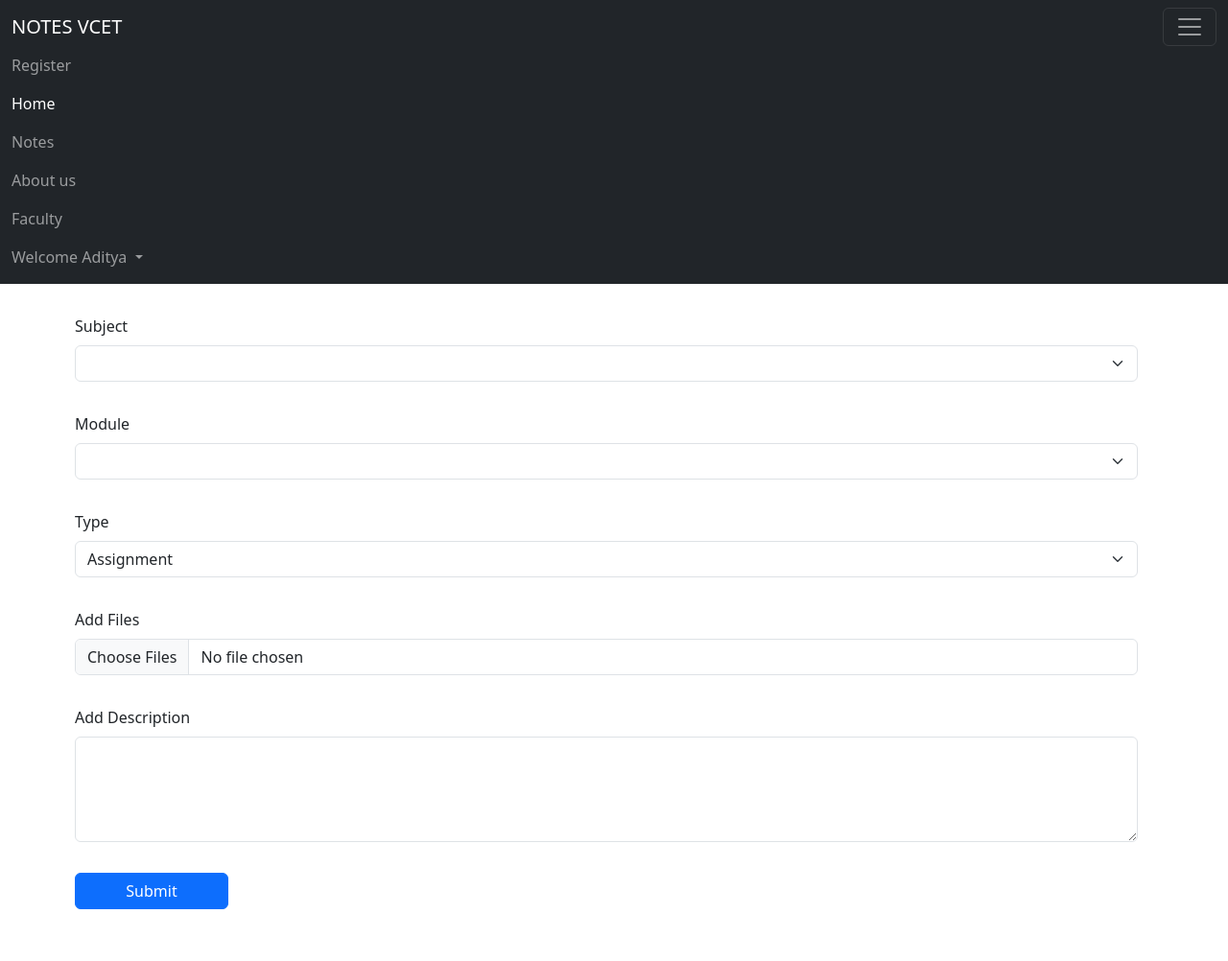
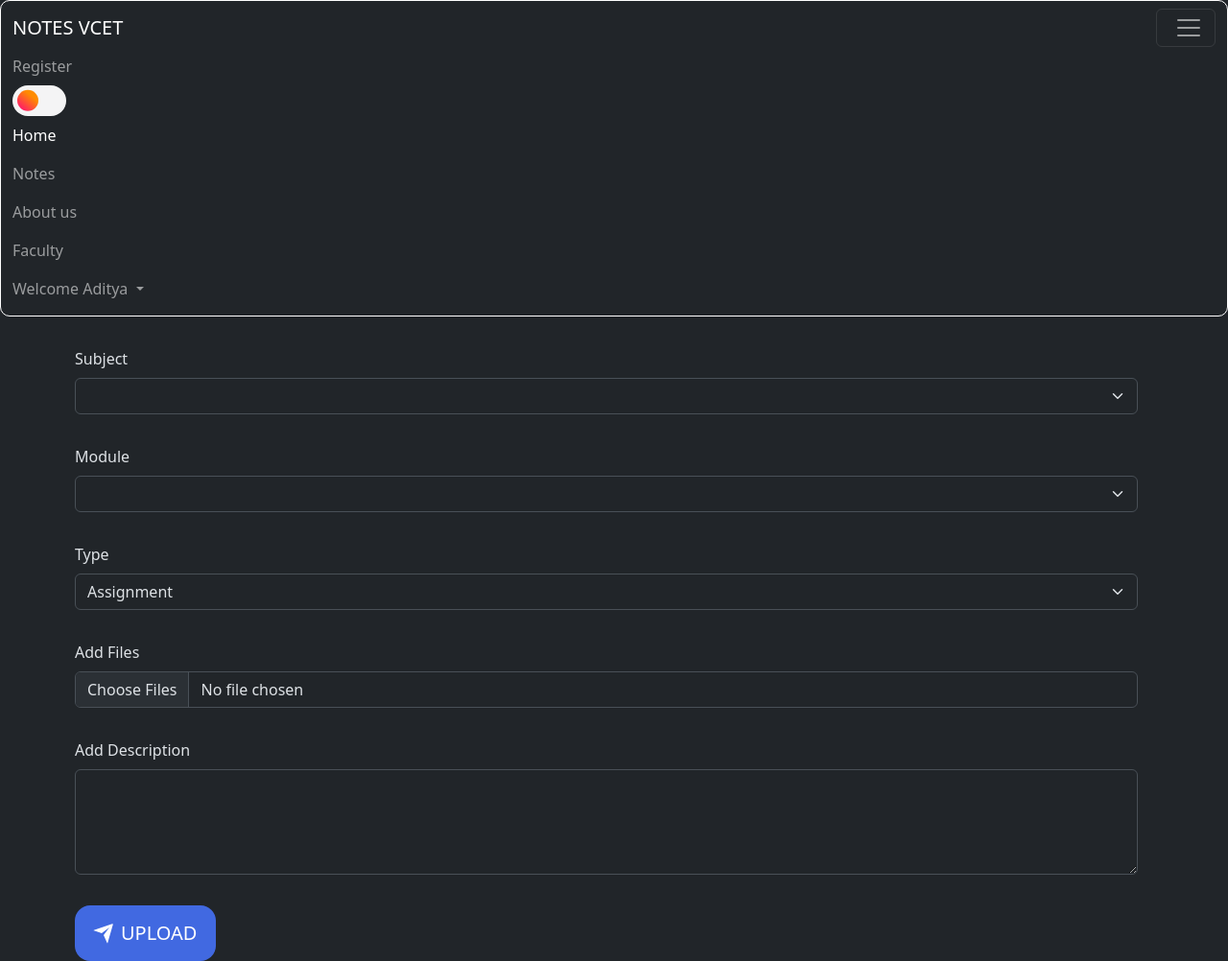
Before and after one commit to Slacky300/NotesBeta, a Django app: page /addNotes/ in a window 1280 px wide, after a click that opens the changed part. Shown: the whole page at 96% size. Before the commit the page ends 948 px from the top, so only its background shows below. Run offline with Django 4.2, Linux system fonts and the light colour scheme; a user stored in the database is signed in; data comes from the database, SQL or seed files in the repository; both versions use the stored data as it was after the commit.

Commit message:
dark mode optimise

```diff
--- a/blog/urls.py
+++ b/blog/urls.py
@@ -18,6 +18,7 @@
 from django.conf.urls.static import static
 from django.contrib import admin
 from django.urls import path, include
+from django.conf.urls import handler404,handler500
 
 urlpatterns = [
 
@@ -28,3 +29,6 @@
 ]
 if settings.DEBUG:
     urlpatterns += static(settings.MEDIA_URL,document_root = settings.MEDIA_ROOT)
+
+
+handler404 = 'blogapp.views.error_404'
--- a/blogapp/urls.py
+++ b/blogapp/urls.py
@@ -1,4 +1,5 @@
 from django.urls import path, include
+
 from . import views
 urlpatterns = [
 
--- /dev/null
+++ b/static/css/darkmode.css
@@ -0,0 +1,58 @@
+/* The switch - the box around the slider */
+.switch {
+    --width-of-switch: 3.5em;
+
+    --height-of-switch: 2em;
+    /* size of sliding icon -- sun and moon */
+    --size-of-icon: 1.4em;
+    /* it is like a inline-padding of switch */
+    --slider-offset: 0.3em;
+    position: relative;
+    width: var(--width-of-switch);
+    height: var(--height-of-switch);
+  }
+
+  /* Hide default HTML checkbox */
+  .switch input {
+    opacity: 0;
+    width: 0;
+    height: 0;
+  }
+
+  /* The slider */
+  .slider {
+    position: absolute;
+    cursor: pointer;
+    top: 0;
+    left: 0;
+    right: 0;
+    bottom: 0;
+    background-color: #f4f4f5;
+    transition: .4s;
+    border-radius: 30px;
+  }
+
+  .slider:before {
+    position: absolute;
+    content: "";
+    height: var(--size-of-icon,1.4em);
+    width: var(--size-of-icon,1.4em);
+    border-radius: 20px;
+    left: var(--slider-offset,0.3em);
+    top: 50%;
+    transform: translateY(-50%);
+    background: linear-gradient(40deg,#ff0080,#ff8c00 70%);
+    ;
+   transition: .4s;
+  }
+
+  input:checked + .slider {
+    background-color: #303136;
+  }
+
+  input:checked + .slider:before {
+    left: calc(100% - (var(--size-of-icon,1.4em) + var(--slider-offset,0.3em)));
+    background: #303136;
+    /* change the value of second inset in box-shadow to change the angle and direction of the moon  */
+    box-shadow: inset -3px -2px 5px -2px #8983f7, inset -10px -4px 0 0 #a3dafb;
+  }
--- a/templates/components/header.html
+++ b/templates/components/header.html
@@ -1,15 +1,39 @@
-<nav class="navbar navbar-dark bg-dark ">
+{% load static %}
+<link rel="stylesheet" href="{% static 'css/darkmode.css' %}">
+<link rel="stylesheet" href="{% static 'css/new.js' %}">
+
+<nav class="navbar navbar-dark bg-dark  ">
     <div class="container-fluid">
       <a class="navbar-brand" href="{% url 'home' %}">NOTES VCET</a>
+
       <button class="navbar-toggler" type="button" data-bs-toggle="collapse" data-bs-target="#navbarSupportedContent" aria-controls="navbarSupportedContent" aria-expanded="false" aria-label="Toggle navigation">
         <span class="navbar-toggler-icon"></span>
       </button>
 
-      <div class="collapse navbar-collapse" id="navbarSupportedContent">
-        <ul class="navbar-nav ms-auto mb-2 mb-lg-0">
+      <div class="collapse navbar-collapse " id="navbarSupportedContent">
+
+        <ul class="navbar-nav mb-2 mb-lg-0">
+          {% if user.is_superuser %}
             <li class="nav-item">
             <a class="nav-link " href="{% url 'register' %}">Register</a>
           </li>
+          {% endif %}
+          <li class="nav-item">
+            <label class="switch">
+
+              <input type="checkbox"
+                  role="switch"
+                  id="flexSwitch"
+                  onclick="themeMode()">
+              <span class="slider"></span>
+          </label>
+          </li>
+          <!-- <li class="nav-item">
+            <label class="switch">
+              <input type="checkbox">
+              <span class="slider"></span>
+          </label>
+          </li> -->
             {% if user.is_authenticated %}
           <li class="nav-item">
             <a class="nav-link active" aria-current="page" href="{% url 'home' %}">Home</a>
@@ -24,6 +48,8 @@
             <a class="nav-link " href="{% url 'teacher' %}">Faculty</a>
           </li>
 
+
+
           <li class="nav-item dropdown me-4">
             <a class="nav-link dropdown-toggle" href="#" role="button" data-bs-toggle="dropdown" aria-expanded="false">
               Welcome {{user.name}}
@@ -33,7 +59,9 @@
               <li><a class="dropdown-item" href="{% url 'status' %}">Status</a></li>
               <li><a class="dropdown-item" href="{% url 'logout' %}">Logout</a></li>
             </ul>
+
           </li>
+
             {% endif %}
 
         </ul>
@@ -42,3 +70,21 @@
     </div>
 
   </nav>
+
+  <style>
+    .navbar
+    {
+        border: 0.2px solid white;
+        border-radius: 10px;
+
+    }
+  </style>
+<!-----------
+  <script>
+
+    function themeMode(){
+      var element = document.body;
+      element.dataset.bsTheme =
+        elemnt.dataset.bsTheme == "light" ? "dark" : "light";
+    }
+  </script>----->
--- a/templates/index.html
+++ b/templates/index.html
@@ -1,3 +1,5 @@
+{% load static %}
+
 <!doctype html>
 <html lang="en">
   <head>
@@ -5,17 +7,38 @@
     <meta name="viewport" content="width=device-width, initial-scale=1">
     <title>NOTES BETA</title>
     <link href="https://cdn.jsdelivr.net/npm/bootstrap@5.3.0-alpha1/dist/css/bootstrap.min.css" rel="stylesheet" integrity="sha384-GLhlTQ8iRABdZLl6O3oVMWSktQOp6b7In1Zl3/Jr59b6EGGoI1aFkw7cmDA6j6gD" crossorigin="anonymous">
+    <link rel="stylesheet" href="{% static 'css/new.js' %}">
+    <!-- Box Icons -->
+    <link rel="stylesheet"
+    href="https://cdn.jsdelivr.net/npm/boxicons@latest/css/boxicons.min.css">
+
   </head>
-  <body>
+  <body data-bs-theme="dark" >
     <header>
         {% include 'components/header.html' %}
     </header>
     <main>
+
         {% block content %}{% endblock %}
+
     </main>
     <footer>
 
     </footer>
     <script src="https://cdn.jsdelivr.net/npm/bootstrap@5.3.0-alpha1/dist/js/bootstrap.bundle.min.js" integrity="sha384-w76AqPfDkMBDXo30jS1Sgez6pr3x5MlQ1ZAGC+nuZB+EYdgRZgiwxhTBTkF7CXvN" crossorigin="anonymous"></script>
+
+    <script>
+
+      function themeMode() {
+        var element = document.body;
+        element.dataset.bsTheme =
+          element.dataset.bsTheme == "light" ? "dark" : "light";
+
+          console.log("it works");
+      }
+
+    </script>
+
+
   </body>
 </html>
--- a/templates/main/addNotes.html
+++ b/templates/main/addNotes.html
@@ -60,7 +60,17 @@
                 </div>
 
                 <div class="col-12">
-                    <button type="submit" style="width: 10em; font-size: 1em" class="btn btn-primary">Submit</button>
+                    <button type="submit">
+                        <div class="svg-wrapper-1">
+                          <div class="svg-wrapper">
+                            <svg height="24" width="24" viewBox="0 0 24 24" xmlns="http://www.w3.org/2000/svg">
+                              <path d="M0 0h24v24H0z" fill="none"></path>
+                              <path d="M1.946 9.315c-.522-.174-.527-.455.01-.634l19.087-6.362c.529-.176.832.12.684.638l-5.454 19.086c-.15.529-.455.547-.679.045L12 14l6-8-8 6-8.054-2.685z" fill="currentColor"></path>
+                            </svg>
+                          </div>
+                        </div>
+                        <span>UPLOAD</span>
+                      </button>
                 </div>
 
             </form>
@@ -138,7 +148,62 @@
 
         </script>
     </div>
+<style>
+    button {
+  font-family: inherit;
+  font-size: 20px;
+  background: royalblue;
+  color: white;
+  padding: 0.7em 1em;
+  padding-left: 0.9em;
+  display: flex;
+  align-items: center;
+  border: none;
+  border-radius: 16px;
+  overflow: hidden;
+  transition: all 0.2s;
+}
 
+button span {
+  display: block;
+  margin-left: 0.3em;
+  transition: all 0.3s ease-in-out;
+}
+
+button svg {
+  display: block;
+  transform-origin: center center;
+  transition: transform 0.3s ease-in-out;
+}
+
+button:hover .svg-wrapper {
+  animation: fly-1 0.6s ease-in-out infinite alternate;
+}
+
+button:hover svg {
+  transform: translateX(1.2em) rotate(45deg) scale(1.1);
+}
+
+button:hover span {
+  transform: translateX(5em);
+}
+
+button:active {
+  transform: scale(0.95);
+}
+
+@keyframes fly-1 {
+  from {
+    transform: translateY(0.1em);
+  }
+
+  to {
+    transform: translateY(-0.1em);
+  }
+}
+
+
+</style>
 
 
 {% endblock %}
--- a/templates/main/noteViewer.html
+++ b/templates/main/noteViewer.html
@@ -1,6 +1,6 @@
 {% extends 'index.html' %}
 {% block content %}
-    <div class="container mt-4">
+    <div class="container mt-4" >
         {% for x in note%}
         <div class="row">
 
@@ -12,7 +12,10 @@
         {% endfor %}
     </div>
 
+<style>
 
+
+</style>
 
   <!------------<script type="text/javascript" src="https://cloudpdf.io/viewer.min.js"></script>
   <script>
```
Also changed, not shown: blog/settings.py (+12 -12 lines), static/css/style.css (added, +28 -0 lines), templates/authentication/404.html (added, +43 -0 lines), templates/main/realHome.html (+3 -4 lines), db.sqlite3, static/images/moon.png (added), static/images/sun.png (added).
